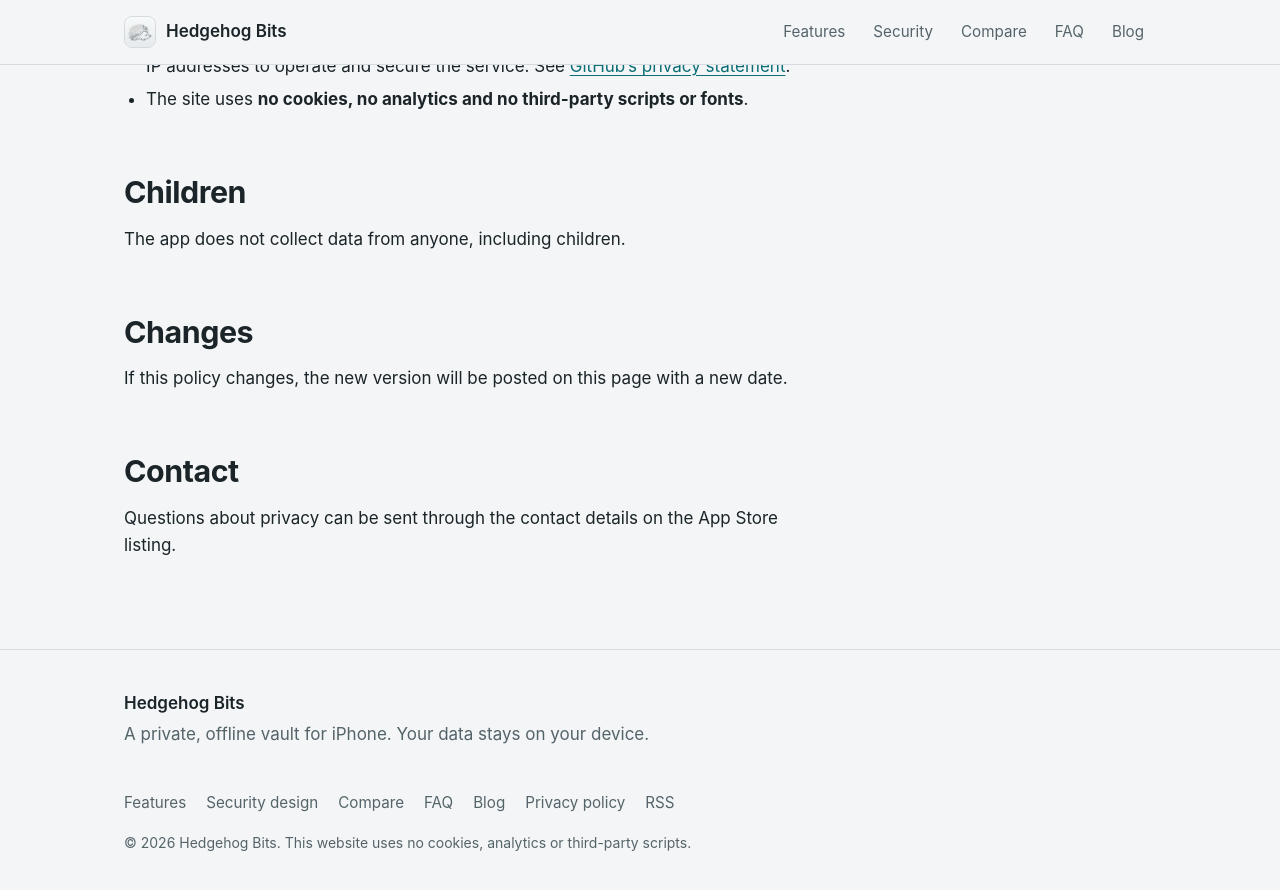
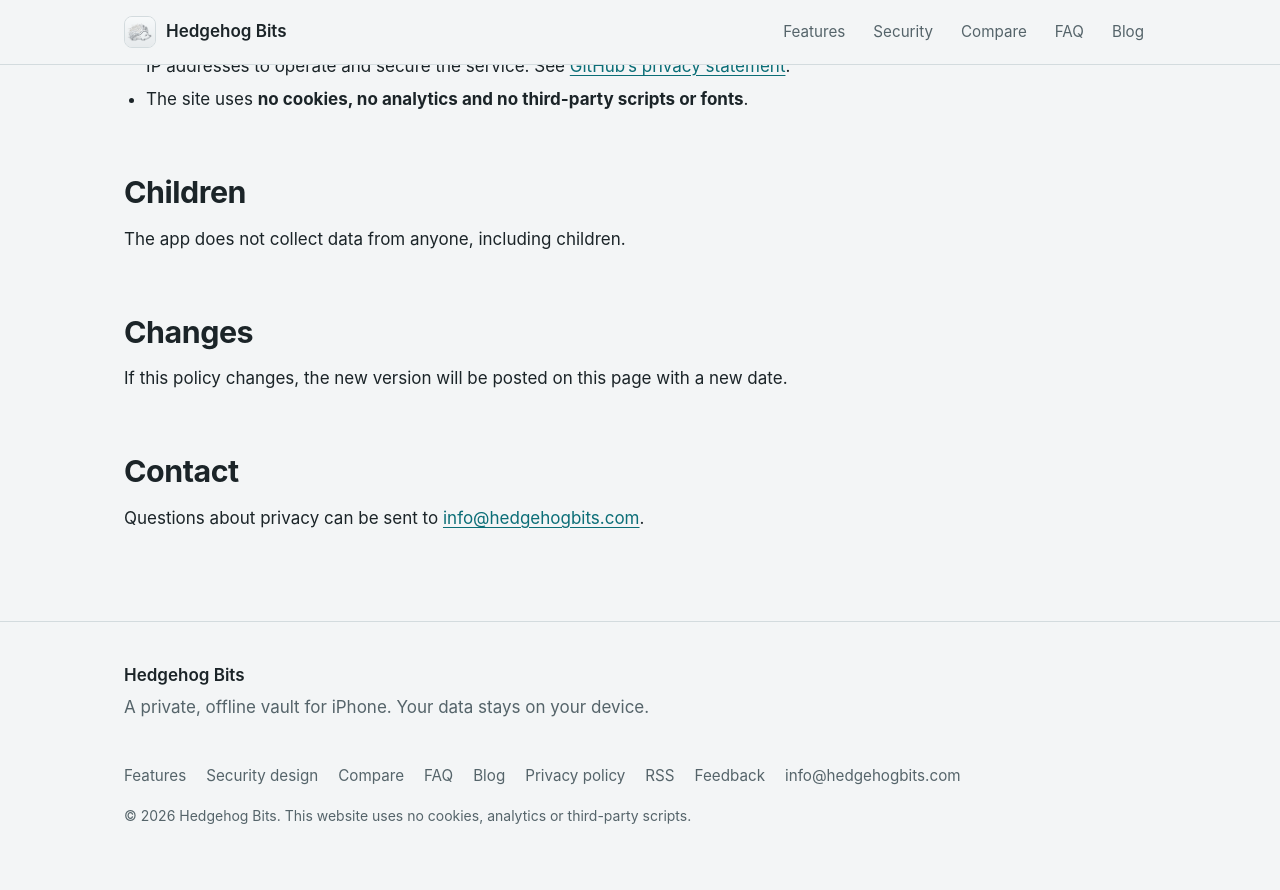
Before and after one commit to enjoypatterns/hedgehogbits-website, a Jekyll site: the page built from privacy.md, in a window 1280 px wide and 900 px high, scrolled down 1225 px. Shown: the top 890 px of the window. Built offline with Jekyll 4.4.1, drawn with Linux system fonts in a browser that asks for light colours.

Commit message:
Use hedgehogbits.com and add a feedback page
- Custom domain: CNAME and url set to https://hedgehogbits.com
- Contact email info@hedgehogbits.com, used in the footer, privacy,
  security and security.txt
- New /feedback/ page for feature requests, bug reports and security
  issues by email, with guidance on keeping vault contents private
- Link it from the footer, FAQ and llms.txt

Co-Authored-By: Claude Opus 5.5 <noreply@anthropic.com>

```diff
--- /dev/null
+++ b/CNAME
@@ -0,0 +1 @@
+hedgehogbits.com
--- a/_config.yml
+++ b/_config.yml
@@ -13,13 +13,13 @@ lang: en
 # - Project site:  url: "https://<user>.github.io"  baseurl: "/<repo-name>"
 # - User site or custom domain: url: "https://hedgehogbits.app"  baseurl: ""
 # On GitHub Pages, `url` is filled in automatically if left empty.
-url: "https://enjoypatterns.github.io"
-baseurl: "/hedgehogbits-website"
+url: "https://hedgehogbits.com"
+baseurl: ""
 
 # Leave empty until the app is live; the site then shows "Coming soon to the App Store".
 app_store_url: ""
 # Optional contact address shown in the footer and on the privacy page.
-contact_email: ""
+contact_email: "info@hedgehogbits.com"
 
 author:
   name: Hedgehog Bits
--- a/_includes/footer.html
+++ b/_includes/footer.html
@@ -13,8 +13,9 @@
         <li><a href="{{ '/blog/' | relative_url }}">Blog</a></li>
         <li><a href="{{ '/privacy/' | relative_url }}">Privacy policy</a></li>
         <li><a href="{{ '/feed.xml' | relative_url }}">RSS</a></li>
+        <li><a href="{{ '/feedback/' | relative_url }}">Feedback</a></li>
         {%- if site.contact_email != "" %}
-        <li><a href="mailto:{{ site.contact_email }}">Contact</a></li>
+        <li><a href="mailto:{{ site.contact_email }}">{{ site.contact_email }}</a></li>
         {%- endif %}
       </ul>
     </nav>
--- a/llms-full.txt
+++ b/llms-full.txt
@@ -8,6 +8,7 @@ sitemap: false
 > {{ site.description | strip }}
 
 Source: {{ '/' | absolute_url }}
+Contact: {{ site.contact_email }} (feature requests, bug reports and security issues)
 
 ## What it is
 
--- a/llms.txt
+++ b/llms.txt
@@ -26,6 +26,7 @@ Key facts:
 - [Security design]({{ '/security/' | absolute_url }}): cryptography, iOS hardening, backups and known limitations
 - [FAQ]({{ '/faq/' | absolute_url }}): common questions and answers
 - [Privacy policy]({{ '/privacy/' | absolute_url }}): no data is collected by the app or this website
+- [Feedback]({{ '/feedback/' | absolute_url }}): request features or report bugs by email at {{ site.contact_email }}
 
 ## Comparisons
 
```
Also changed, not shown: faq.md (+1 -1 lines), feedback.md (added, +54 -0 lines), README.md.
